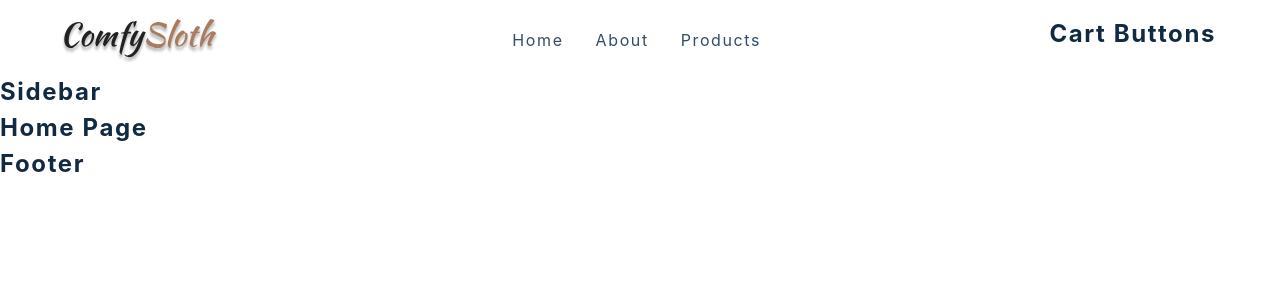
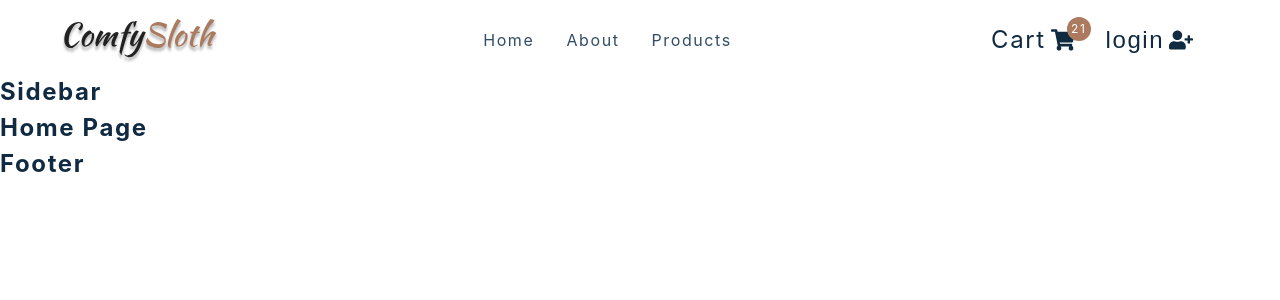
Before and after one commit to iahmediibrahim/react-store, a React (Create React App) app: page / in a window 1280 px wide. Shown: the top 300 px of the page. Built offline with nearby package versions, Linux system fonts and the light colour scheme; the HTML template or start-up script is replaced by a standard one.

Commit message:
cart nav buttons

```diff
--- a/src/components/CartButtons.js
+++ b/src/components/CartButtons.js
@@ -7,7 +7,20 @@
 import { useUserContext } from '../context/user_context'
 
 const CartButtons = () => {
-  return <h4>cart buttons </h4>
+	return (
+		<Wrapper className='cart-btn-wrapper'>
+			<Link to='/cart' className='cart-btn'>
+				Cart
+				<span className='cart-container'>
+					<FaShoppingCart />
+					<span className='cart-value'>21</span>
+				</span>
+			</Link>
+			<button type='button' className='auth-btn'>
+				login <FaUserPlus />
+			</button>
+		</Wrapper>
+	)
 }
 
 const Wrapper = styled.div`
```
Lines whose indentation alone changed are shown as unchanged.
